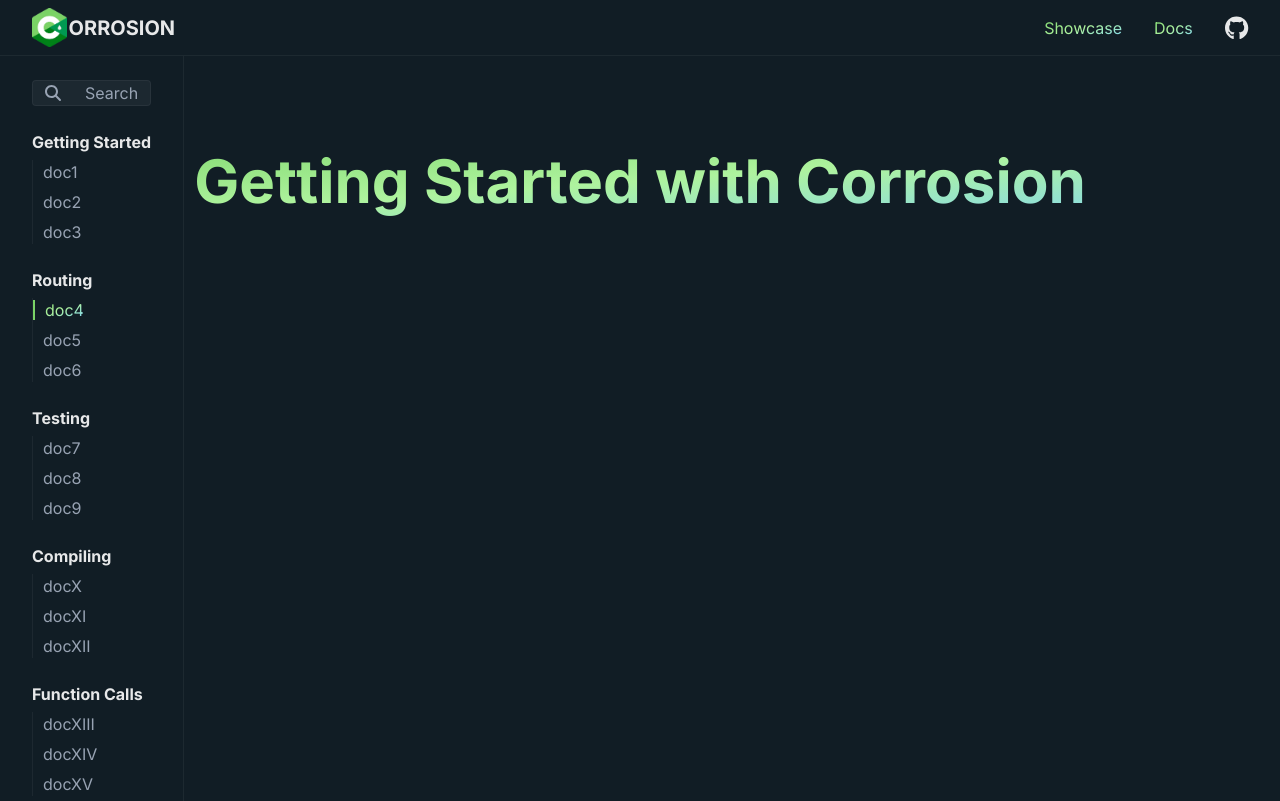
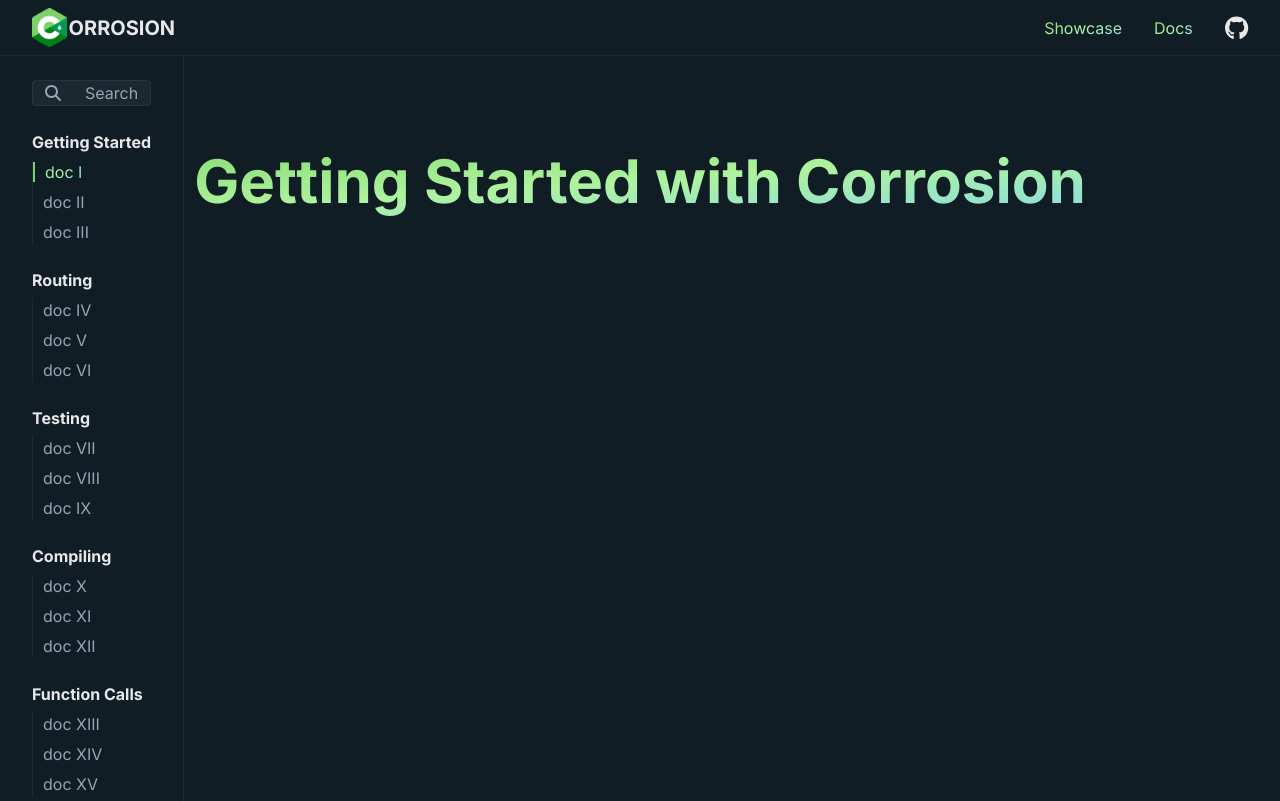
Before and after one commit to pepeworm/corrosion-lang, a Next.js app in the folder web/: page /docs in a window 1280 px wide. Built offline with nearby package versions, Linux system fonts and the light colour scheme.

Commit message:
added docs routing + layout

```diff
--- /dev/null
+++ b/web/src/app/docs/[docId]/page.js
@@ -0,0 +1,3 @@
+export default function Home(props) {
+	return <div>test</div>;
+}
--- /dev/null
+++ b/web/src/app/docs/layout.js
@@ -0,0 +1,49 @@
+"use client";
+
+import { useState } from "react";
+import Sidebar from "@/components/sidebar/Sidebar.jsx";
+
+export default function DocLayout({ children }) {
+	const [sidebarLinks, setSidebarLinks] = useState({
+		"Getting Started": [
+			["doc I", "/doc1", true], // title of docs page, link, active
+			["doc II", "/doc2", false],
+			["doc III", "/doc3", false],
+		],
+		Routing: [
+			["doc IV", "/doc4", false],
+			["doc V", "/doc5", false],
+			["doc VI", "/doc6", false],
+		],
+		Testing: [
+			["doc VII", "/doc7", false],
+			["doc VIII", "/doc8", false],
+			["doc IX", "/doc9", false],
+		],
+		Compiling: [
+			["doc X", "/doc10", false],
+			["doc XI", "/doc11", false],
+			["doc XII", "/doc12", false],
+		],
+		"Function Calls": [
+			["doc XIII", "/doc13", false],
+			["doc XIV", "/doc14", false],
+			["doc XV", "/doc15", false],
+		],
+	});
+
+	return (
+		<main>
+			<div>
+				<section className="relative">
+					<Sidebar
+						sections={sidebarLinks}
+						setSections={setSidebarLinks}
+					/>
+
+					{children}
+				</section>
+			</div>
+		</main>
+	);
+}
--- a/web/src/app/docs/page.js
+++ b/web/src/app/docs/page.js
@@ -4,44 +4,7 @@
 import Sidebar from "@/components/sidebar/Sidebar.jsx";
 
 export default function Home() {
-	const [sidebarLinks, setSidebarLinks] = useState({
-		"Getting Started": [
-			["doc1", "/docs", false], // title of docs page, link, active
-			["doc2", "/docs", false],
-			["doc3", "/docs", false],
-		],
-		Routing: [
-			["doc4", "/docs", true],
-			["doc5", "/docs", false],
-			["doc6", "/docs", false],
-		],
-		Testing: [
-			["doc7", "/docs", false],
-			["doc8", "/docs", false],
-			["doc9", "/docs", false],
-		],
-		Compiling: [
-			["docX", "/docs", false],
-			["docXI", "/docs", false],
-			["docXII", "/docs", false],
-		],
-		"Function Calls": [
-			["docXIII", "/docs", false],
-			["docXIV", "/docs", false],
-			["docXV", "/docs", false],
-		],
-	});
-
 	return (
-		<main>
-			<div>
-				<section className="relative">
-					<Sidebar
-						sections={sidebarLinks}
-						setSections={setSidebarLinks}
-					/>
-				</section>
-
 		<section className="pt-20">
 			<div className="text-center">
 				<h1 className="gradient header">
@@ -50,8 +13,6 @@
 				{/* <h1 className="header">A C-like Language with Fragments of Rust</h1> */}
 			</div>
 		</section>
-			</div>
-		</main>
 	);
 }
 
--- a/web/src/components/sidebar/Sidebar.jsx
+++ b/web/src/components/sidebar/Sidebar.jsx
@@ -34,10 +34,9 @@
                                                 className={`${(linkIdx % 2) && linkIdx < titleLinks.length - 1 ? "my-1.5" : ""}`}
                                             >
                                                 <Link
-                                                    href={linkHref}
+                                                    href={"/docs" + linkHref}
                                                     className={`${active ? "link border-l-2 border-text-highlight" : "text-text-footer"} pl-2.5`}
                                                     onClick={(e) => {
-                                                        e.preventDefault();
                                                         let sectionCpy = {...sections};
                                                         for (const header in sections) {
                                                             for (let i = 0; i < sections[header].length; i++) {
```
Lines whose indentation alone changed are shown as unchanged.
